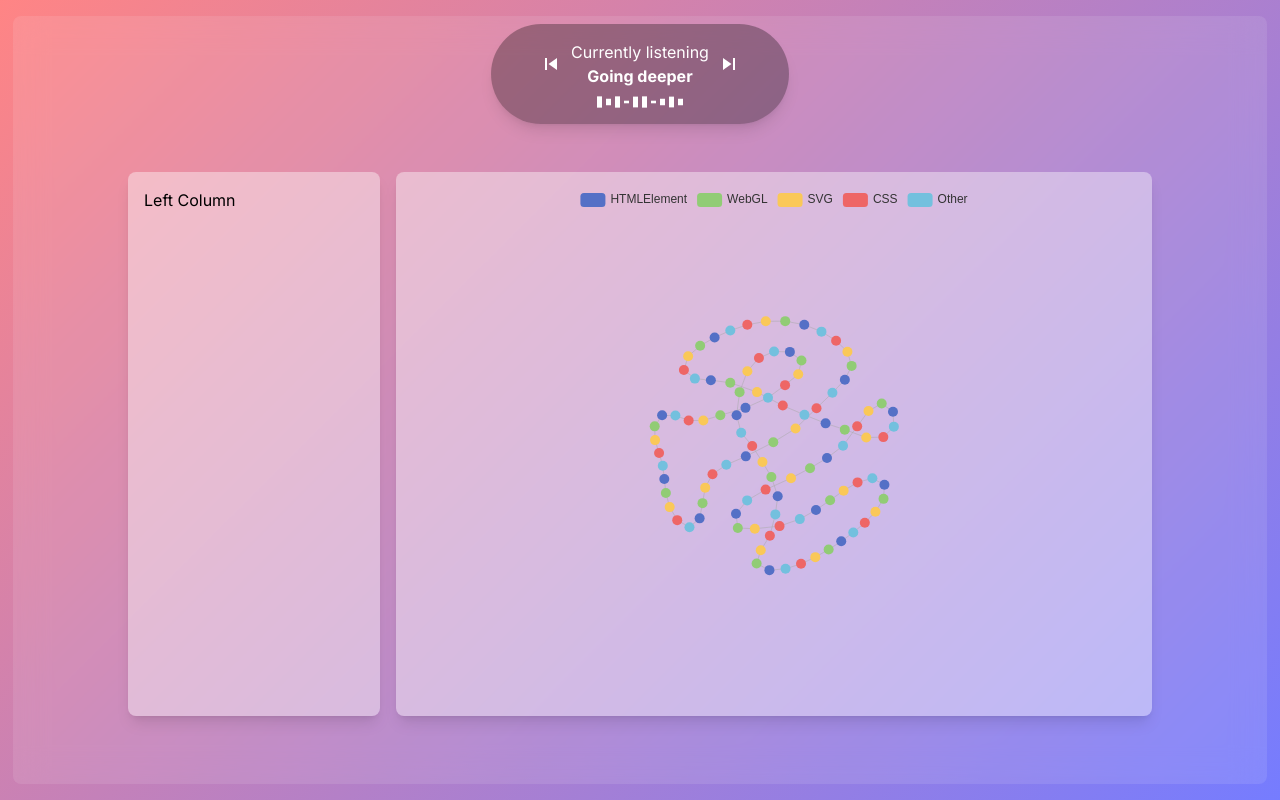
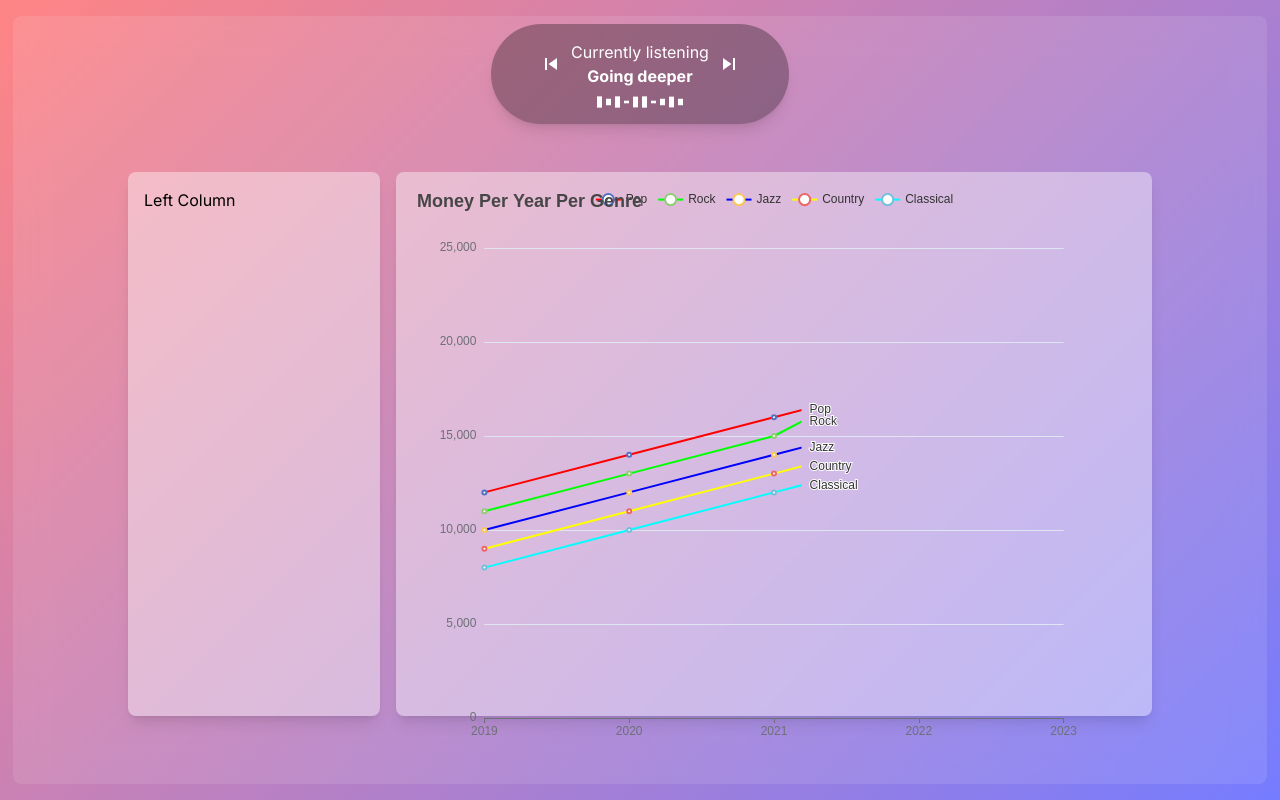
Before and after one commit to jremygrd/hackathon-datavisia-2023, a Next.js app: page /page_template in a window 1280 px wide. Built offline with nearby package versions, Linux system fonts and the light colour scheme.

Commit message:
race chart

```diff
--- /dev/null
+++ b/components/MoneyArtistRace.js
@@ -0,0 +1,82 @@
+import React, { useEffect } from 'react';
+import ReactEcharts from 'echarts-for-react';
+import * as echarts from 'echarts';
+
+function LineRaceChart() {
+    const data = {
+        'Pop': [12000, 14000, 16000, 18000, 20000],
+        'Rock': [11000, 13000, 15000, 19000, 21000],
+        'Jazz': [10000, 12000, 14000, 16000, 18000],
+        'Country': [9000, 11000, 13000, 15000, 17000],
+        'Classical': [8000, 10000, 12000, 14000, 16000],
+    };
+    const years = ['2019', '2020', '2021', '2022', '2023'];
+
+    // A dictionary to map the genres to colors.
+    const genreColors = {
+        'Pop': '#FF0000',
+        'Rock': '#00FF00',
+        'Jazz': '#0000FF',
+        'Country': '#FFFF00',
+        'Classical': '#00FFFF',
+    };
+
+    const options = {
+        animationDuration: 10000,
+        title: {
+            text: 'Money Per Year Per Genre',
+            left: 'left',
+        },
+
+        tooltip: {
+            trigger: 'axis'
+        },
+        legend: {
+            data: Object.keys(data)
+        },
+        xAxis: {
+            type: 'category',
+            boundaryGap: false,
+            data: years
+        },
+        yAxis: {
+            type: 'value'
+        },
+        series: Object.entries(data).map(([genre, genreData]) => ({
+            name: genre,
+            type: 'line',
+            emphasis: {
+                focus: 'series'
+            },
+            data: genreData,
+            lineStyle: {
+                color: genreColors[genre]
+            },
+            label: {
+                show: false,
+                position: 'top',
+                formatter: genre
+            },
+            endLabel: {
+                show: true,
+                formatter: function (params) {
+                  return genre;
+                }
+              },
+              labelLayout: {
+                moveOverlap: 'shiftY'
+              },
+        }))
+    };
+
+    return (
+        <ReactEcharts
+            echarts={echarts}
+            option={options}
+            style={{ height: '600px', width: '100%' }}
+            className='react_for_echarts'
+        />
+    )
+}
+
+export default LineRaceChart;
--- a/pages/page_template.js
+++ b/pages/page_template.js
@@ -9,6 +9,7 @@ import BarChart from '../components/BarChart'
 import TransitionChart from '../components/TransitionChart'
 import RadarChart3d from '../components/RadarChart3d'
 import ParallelChart from '../components/ParallelChart'
+import MoneyArtistRace from '../components/MoneyArtistRace'
 import Graph from '../components/Graph'
 
 const inter = Inter({ subsets: ["latin"] });
@@ -26,7 +27,8 @@ const Page_1 = () => {
       <div className="flex h-[70vh] w-[80vw] flex-col flex-wrap md:flex-row justify-between md:space-x-4 md:flex-nowrap">
         <div className="md:w-1/4 md:max-w-[20rem] grow bg-white/40 rounded-lg mt-4 shadow-lg p-4">Left Column</div>
         <div className="md:w-3/4 grow md:max-w-[90rem] bg-white/40 rounded-lg mt-4 shadow-lg p-4">
-            <Graph/>
+            {/* <Graph/> */}
+            <MoneyArtistRace/>
         </div>
       </div>
     </div>
```
